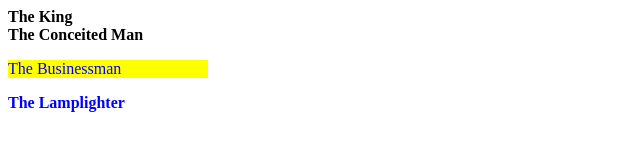
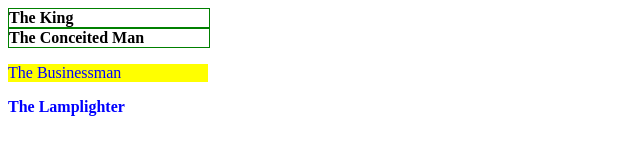
Before and after one commit to zsofikitley/zsofikitley.github.io, a plain HTML site: page gyakorlas/gyak.html in a window 1280 px wide. Shown: the whole page, without its empty margins (0-640 px from the left). Drawn offline with Linux system fonts and the light colour scheme.

Commit message:
greenline

```diff
--- a/gyakorlas/gyak1.css
+++ b/gyakorlas/gyak1.css
@@ -6,16 +6,16 @@
 
 #b325 {
     font-weight: 600;
-    border: green;
-    border-width: 2px;
+    border: solid green;
+    border-width: 1px;
     display: flex;
     justify-content: flex-start;
     max-width: 200px;
 }
 .b326 {
     font-weight: 600;
-    border: green;
-    border-width: 2px;
+    border: solid green;
+    border-width: 1px;
 }
 .b329 {
     font-weight: 600;
```
